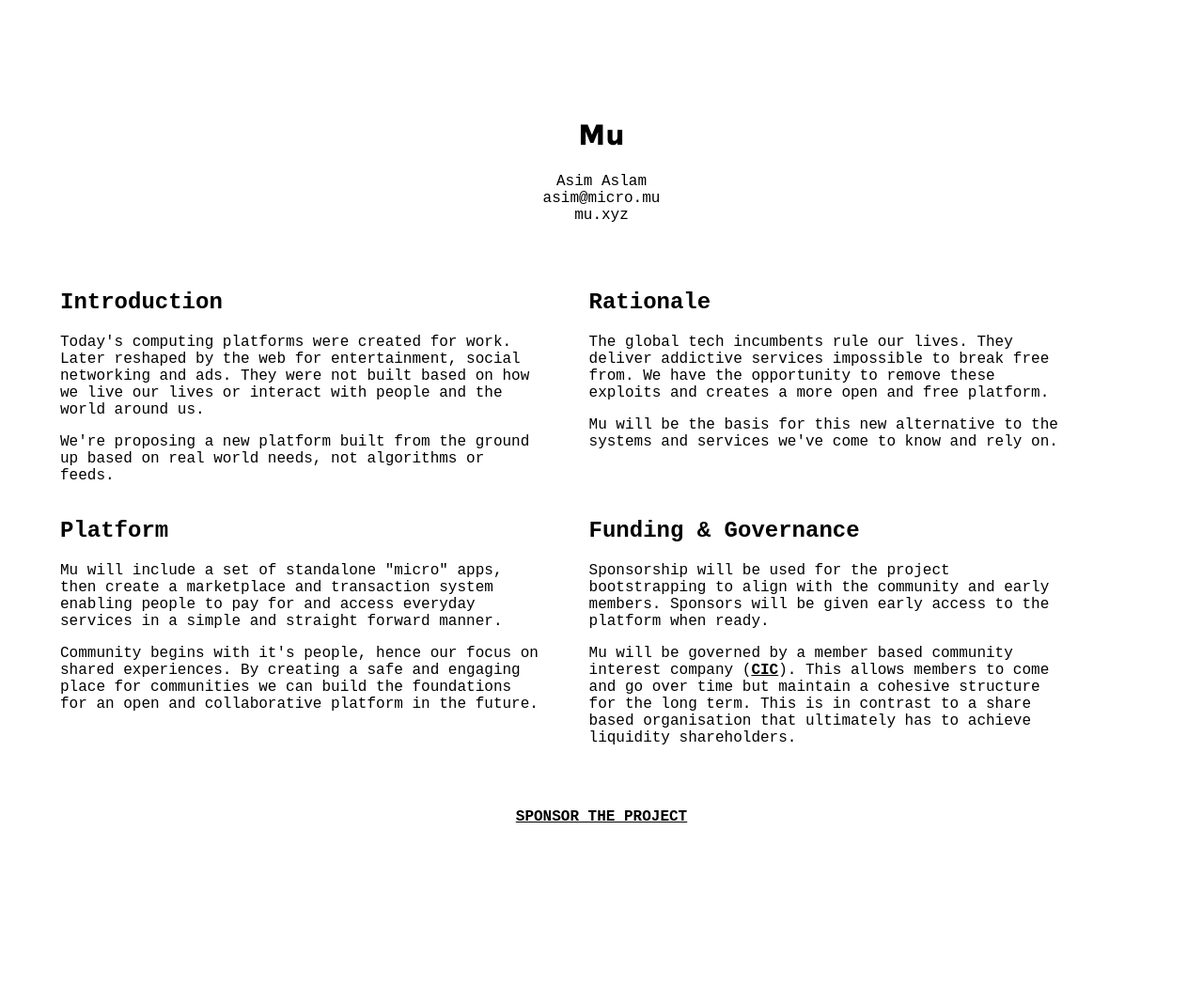
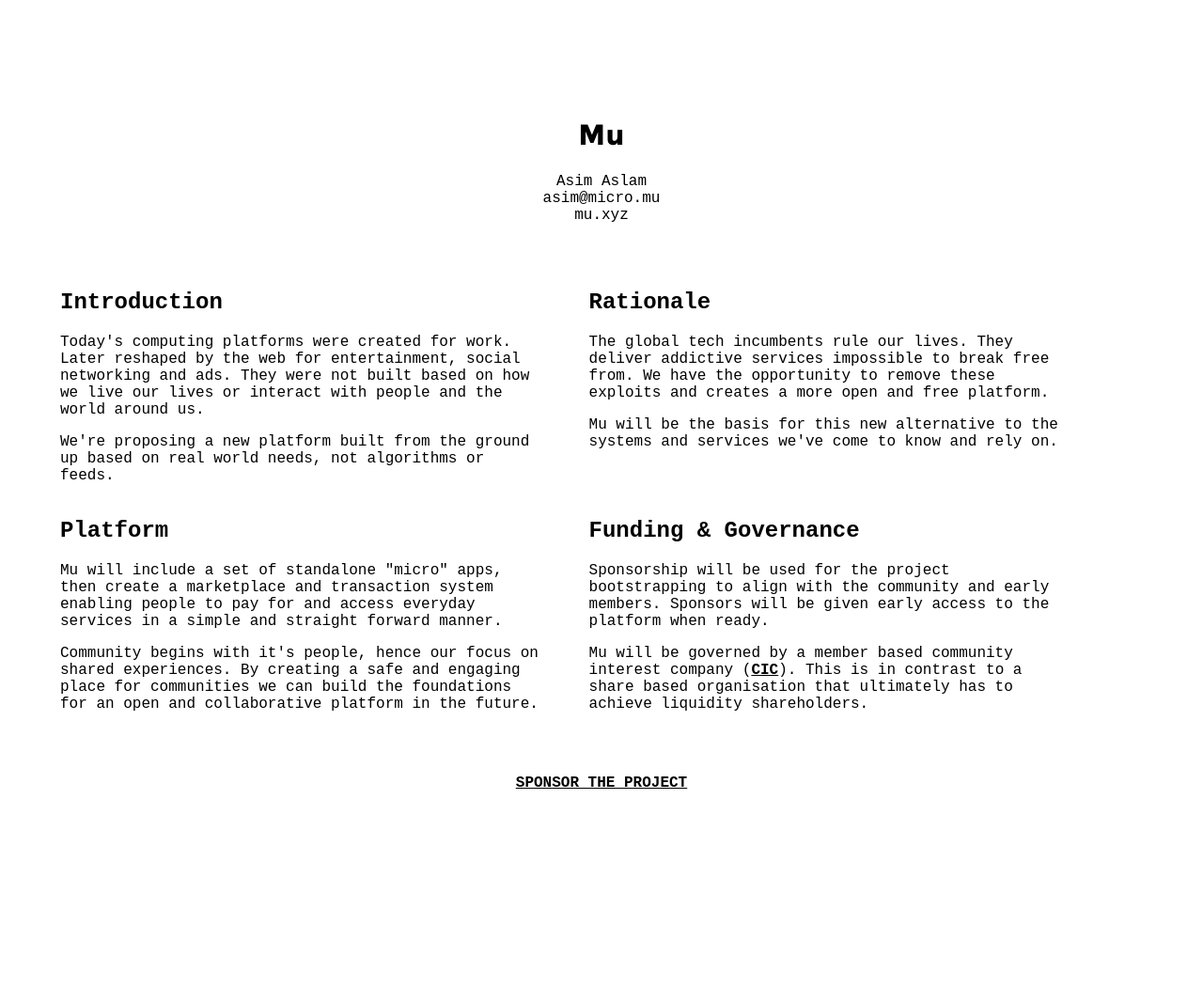
Before and after one commit to muxyz/website, a Jekyll site: the page built from index.md, in a window 1280 px wide. Shown: the whole page at 94% size. Built offline with Jekyll 4.4.1, drawn with Linux system fonts in a browser that asks for light colours; after the commit the page ends 1014 px from its top, so only the background shows below that.

Commit message:
Update index.md

```diff
--- a/index.md
+++ b/index.md
@@ -55,8 +55,7 @@ early access to the platform when ready.
 <p>
 Mu will be governed by a member based
 community interest company (<a href="https://en.wikipedia.org/wiki/Community_interest_company">CIC</a>).
-This allows members to come and go
-over time but maintain a cohesive structure for the long term. This is in
+This is in
 contrast to a share based organisation that ultimately has to
 achieve liquidity shareholders.
 </p>
```
